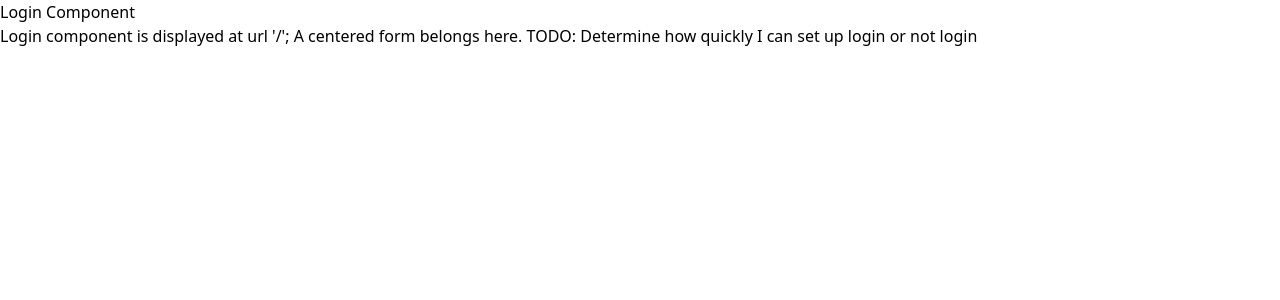
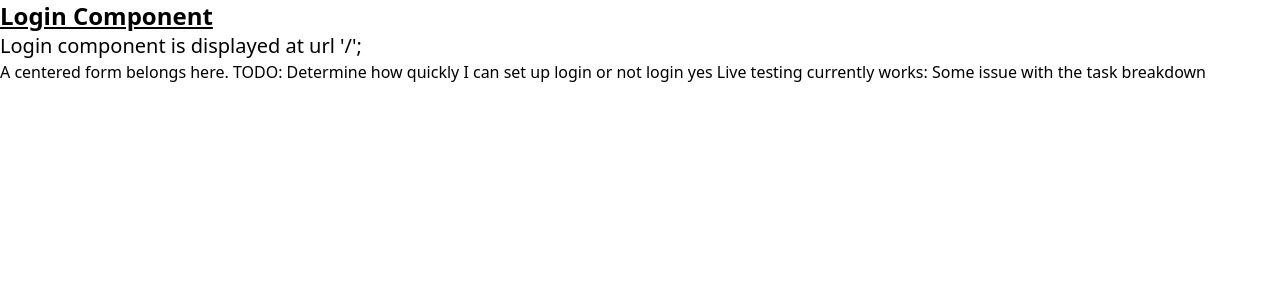
Before and after one commit to calvincchong/FoodStreams, a React app: page / in a window 1280 px wide. Shown: the top 300 px of the page. Built offline with nearby package versions, Linux system fonts and the light colour scheme.

Commit message:
Added Tailwind CSS classes (classNames) onto individual components

```diff
--- a/src/components/Login.jsx
+++ b/src/components/Login.jsx
@@ -7,10 +7,12 @@ const Login = ({props}) => {
 
   return (
     <div>
-      <h2>Login Component </h2>
-      Login component is displayed at url '/';
+      <p className="text-2xl font-bold underline">Login Component </p>
+      <p className="text-xl"> Login component is displayed at url '/';</p>
       A centered form belongs here.
-      TODO: Determine how quickly I can set up login or not login
+      TODO: Determine how quickly I can set up login or not login yes
+      Live testing currently works:
+      Some issue with the task breakdown
     </div>
   );
 }
```
